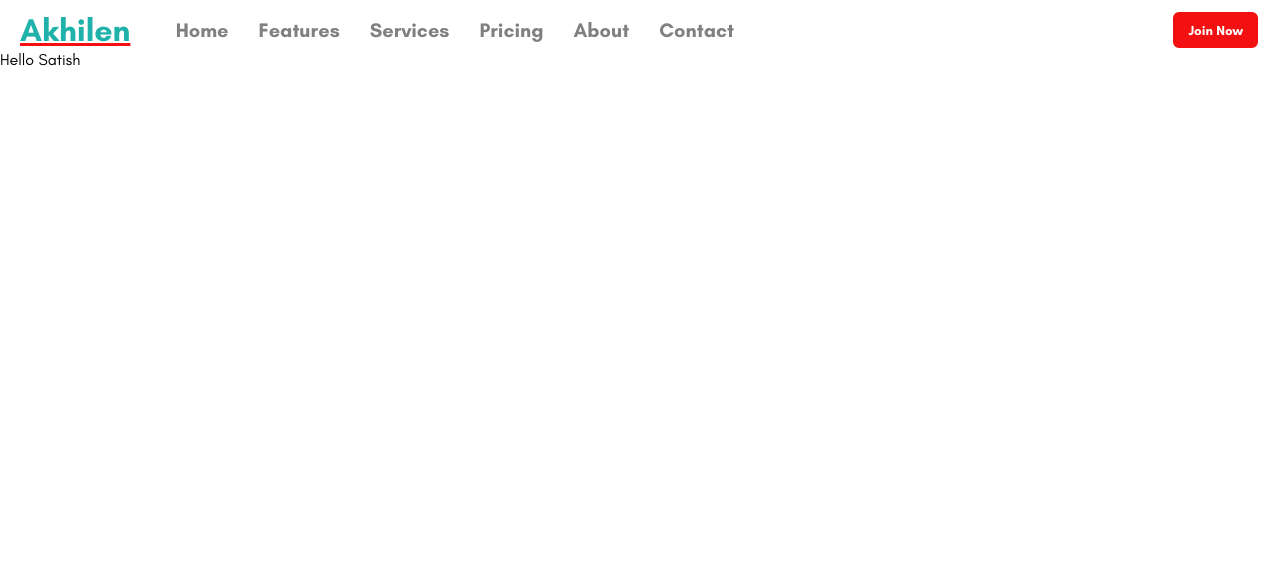
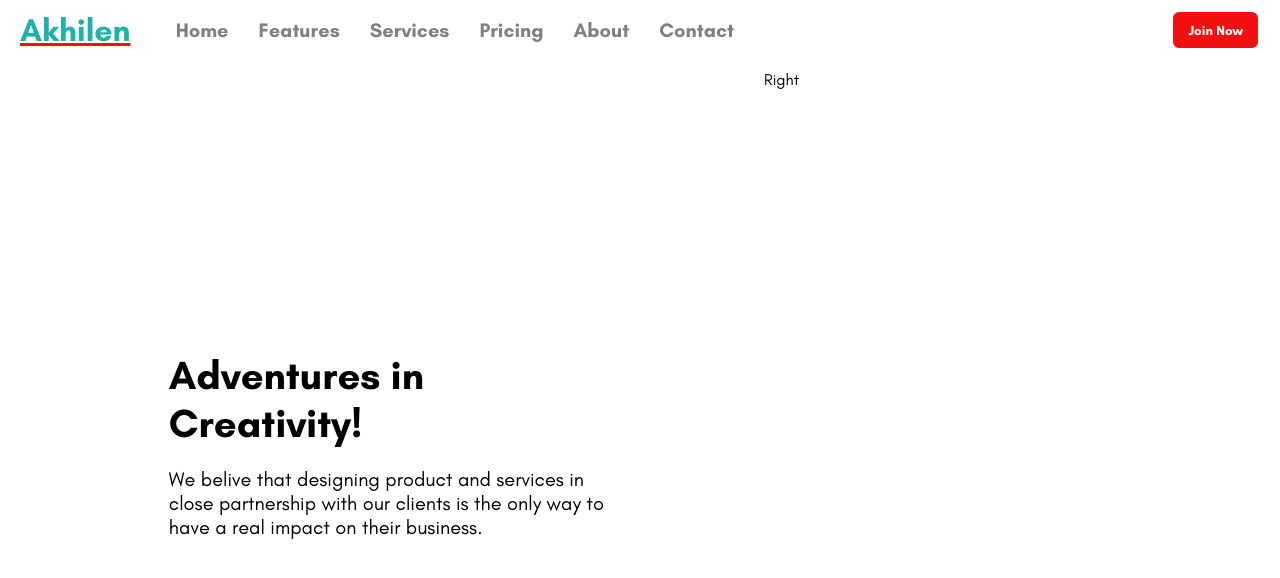
Before and after one commit to DevSatis/akhilenwebsite, a React (Create React App) app: page / in a window 1280 px wide. Shown: the top 578 px of the page. Built offline with nearby package versions, Linux system fonts and the light colour scheme.

Commit message:
Intro_update

```diff
--- a/src/components/Intro.js
+++ b/src/components/Intro.js
@@ -3,13 +3,47 @@ import styled from 'styled-components';
 
 const Container = styled.div`
     height: calc(100vh - 50px);
+    display: flex;
+    padding: 20px;
+`;
+const Left = styled.div`
+    width: 60%;
+    display: flex;
+    flex-direction: column;
+    align-items: center;
+    justify-content: center;
+`;
+const Title = styled.h1`
+  font-size: 40px;
+  width: 60%;
+`;
+const Desc = styled.p`
+  width: 60%;
+  font-size: 20px;
+  margin-top: 20px;
+`;
 
+const Info = styled.div`
+  width: 60%;
+`;
+
+const Right = styled.div`
+    width: 40%;
 `;
 
 const Intro = () => {
   return (
     <Container>
-        Hello Satish
+        <Left>
+          <Title>
+            Adventures in Creativity!
+          </Title>
+          <Desc>
+            We belive that designing product and services in close partnership with
+            our clients is the only way to have a real impact on their business.
+          </Desc>
+        </Left>
+        <Right>Right</Right>
     </Container>
   )
 }
```
